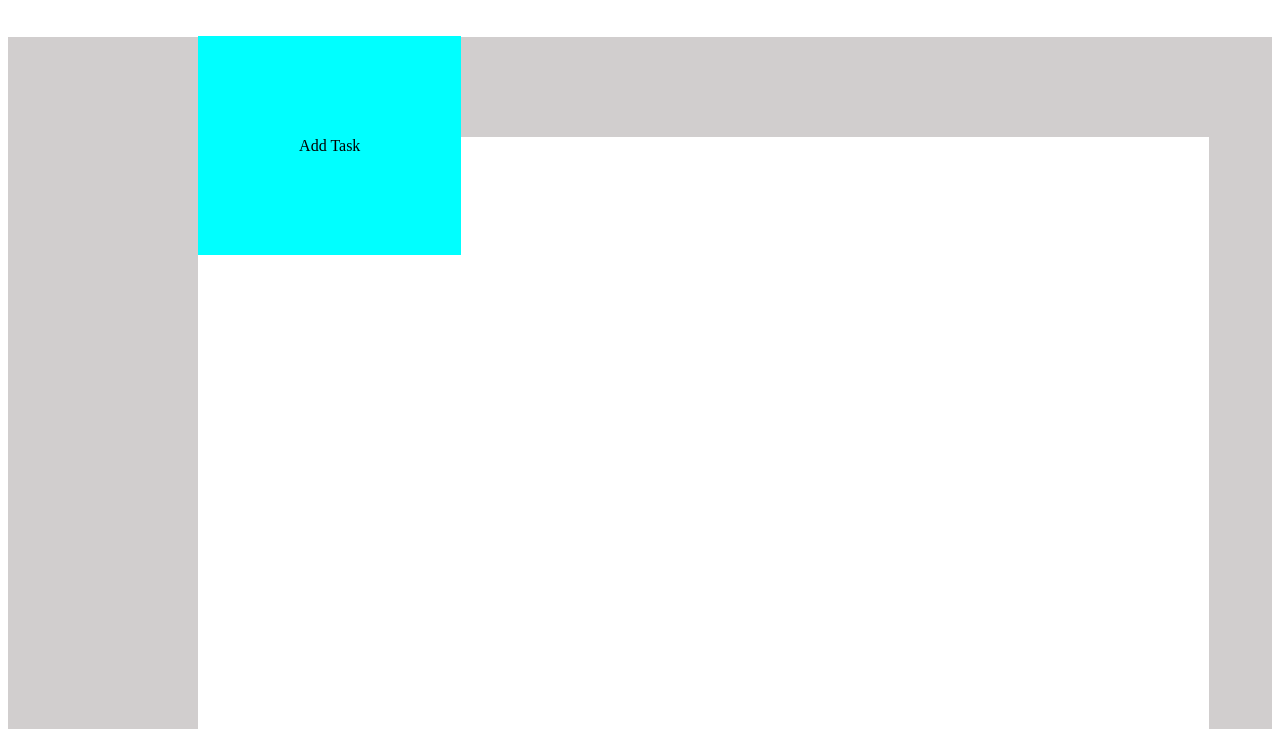
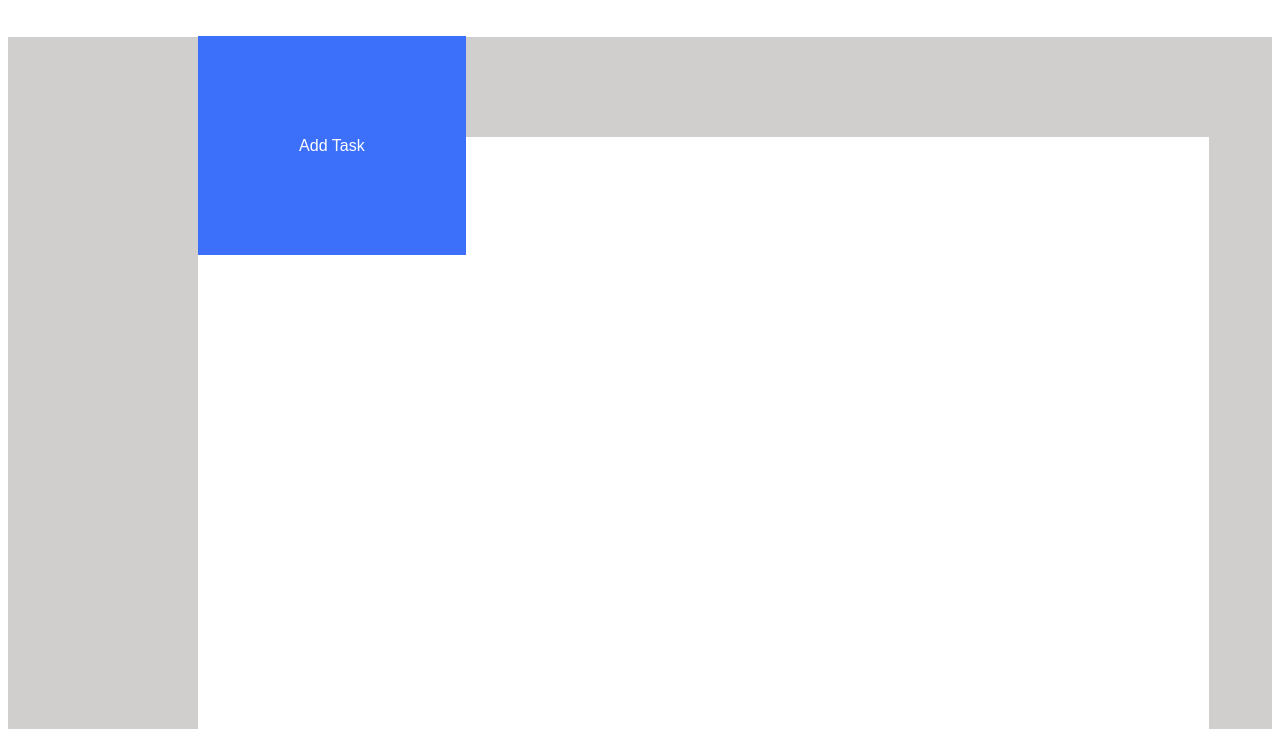
Before and after one commit to AleAlle62/Toboolist, a plain HTML site: page index.html in a window 1280 px wide. Shown: the part 71-800 px from the top of the page. Drawn offline with Linux system fonts and the light colour scheme.

Commit message:
add task?

```diff
--- a/master.css
+++ b/master.css
@@ -29,7 +29,12 @@ header{
 }
 
 .addtask{
-    background-color: aqua;
+    background-color: rgb(61, 112, 250);
     padding-left: 100px;
     padding: 10%;
+    color: white;
+    font-family: Arial, Helvetica, sans-serif;
+    width: 10px;
+    height: 10px;
+
 }
```
